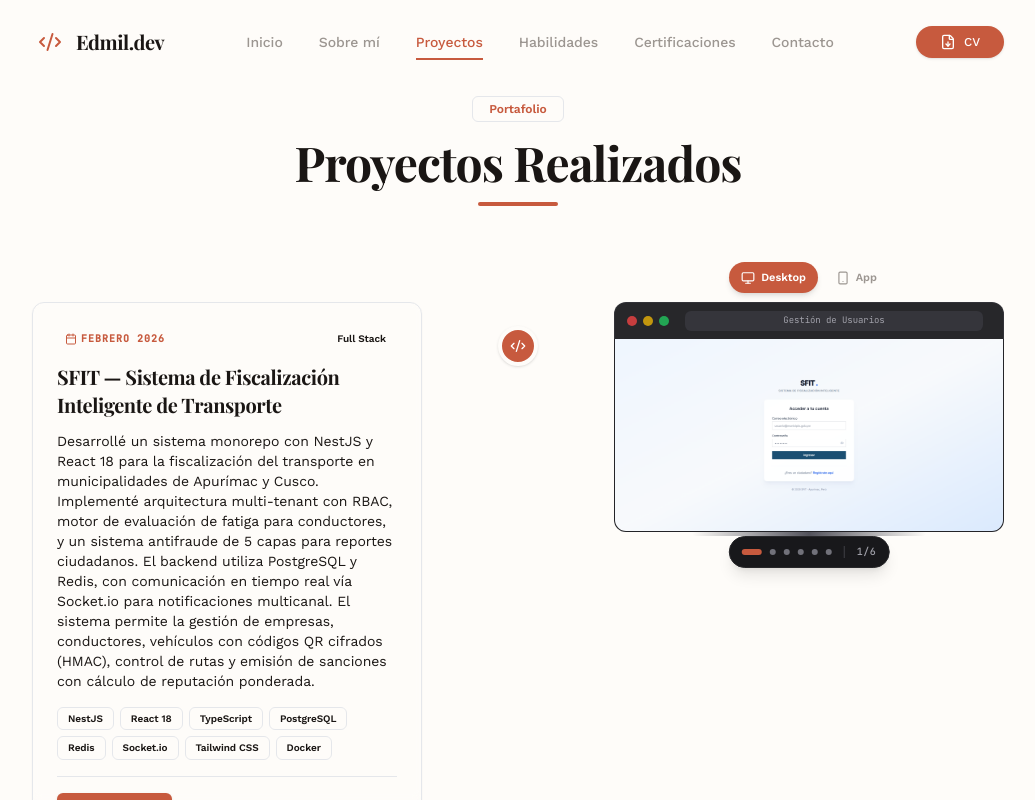
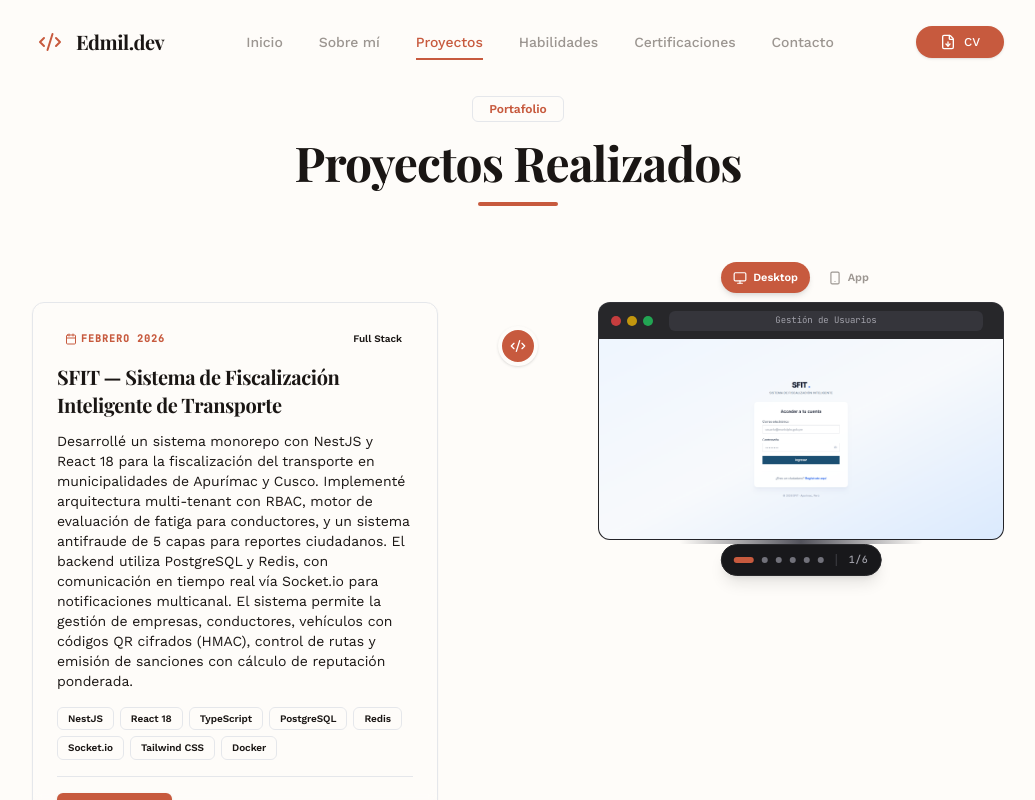
Before and after one commit to milith0kun/PortafolioWorkana, a React (Vite) app: page / in a window 1280 px wide. Both pictures are taken after a click on the button "Proyectos". Shown: the whole page, without its empty margins (122-1157 px from the left). Built offline with nearby package versions, Linux system fonts and the light colour scheme.

Commit message:
style: aumentar a 1700px el max-w del contenedor del portafolio para dar mas anchura a los detalles

```diff
--- a/src/components/sections/Experience.jsx
+++ b/src/components/sections/Experience.jsx
@@ -558,7 +558,7 @@ const Experience = ({ onNext }) => {
       />
 
       <section id="experience" className="relative min-h-screen w-full bg-background py-16 md:py-24 px-4 md:px-6 overflow-y-auto">
-        <div className="container mx-auto max-w-7xl">
+        <div className="container mx-auto max-w-[1700px]">
           <motion.div
             className="text-center mb-12 md:mb-16"
             initial={{ opacity: 0, y: 20 }}
@@ -585,7 +585,7 @@ const Experience = ({ onNext }) => {
                 <div className={`flex flex-col md:flex-row gap-8 md:gap-16 ${index % 2 === 1 ? 'md:flex-row-reverse' : ''}`}>
                   {/* Card del Proyecto */}
                   <motion.div
-                    className={`md:w-1/2 ${index % 2 === 0 ? 'md:pr-8 lg:pr-16' : 'md:pl-8 lg:pl-16'} ml-0`}
+                    className={`md:w-1/2 ${index % 2 === 0 ? 'md:pr-10 lg:pr-12' : 'md:pl-10 lg:pl-12'} ml-0`}
                     initial={{ opacity: 0, x: index % 2 === 0 ? -50 : 50 }}
                     whileInView={{ opacity: 1, x: 0 }}
                     viewport={{ once: true, margin: "-100px" }}
@@ -664,7 +664,7 @@ const Experience = ({ onNext }) => {
                   {/* Screenshots del Proyecto */}
                   {project.screenshotsByDevice && (
                     <motion.div
-                      className={`md:w-1/2 h-full ${index % 2 === 0 ? 'md:pl-8 lg:pl-16' : 'md:pr-8 lg:pr-16'} ml-0`}
+                      className={`md:w-1/2 h-full ${index % 2 === 0 ? 'md:pl-10 lg:pl-12' : 'md:pr-10 lg:pr-12'} ml-0`}
                       initial={{ opacity: 0, x: index % 2 === 0 ? 50 : -50 }}
                       whileInView={{ opacity: 1, x: 0 }}
                       viewport={{ once: true, margin: "-100px" }}
```
